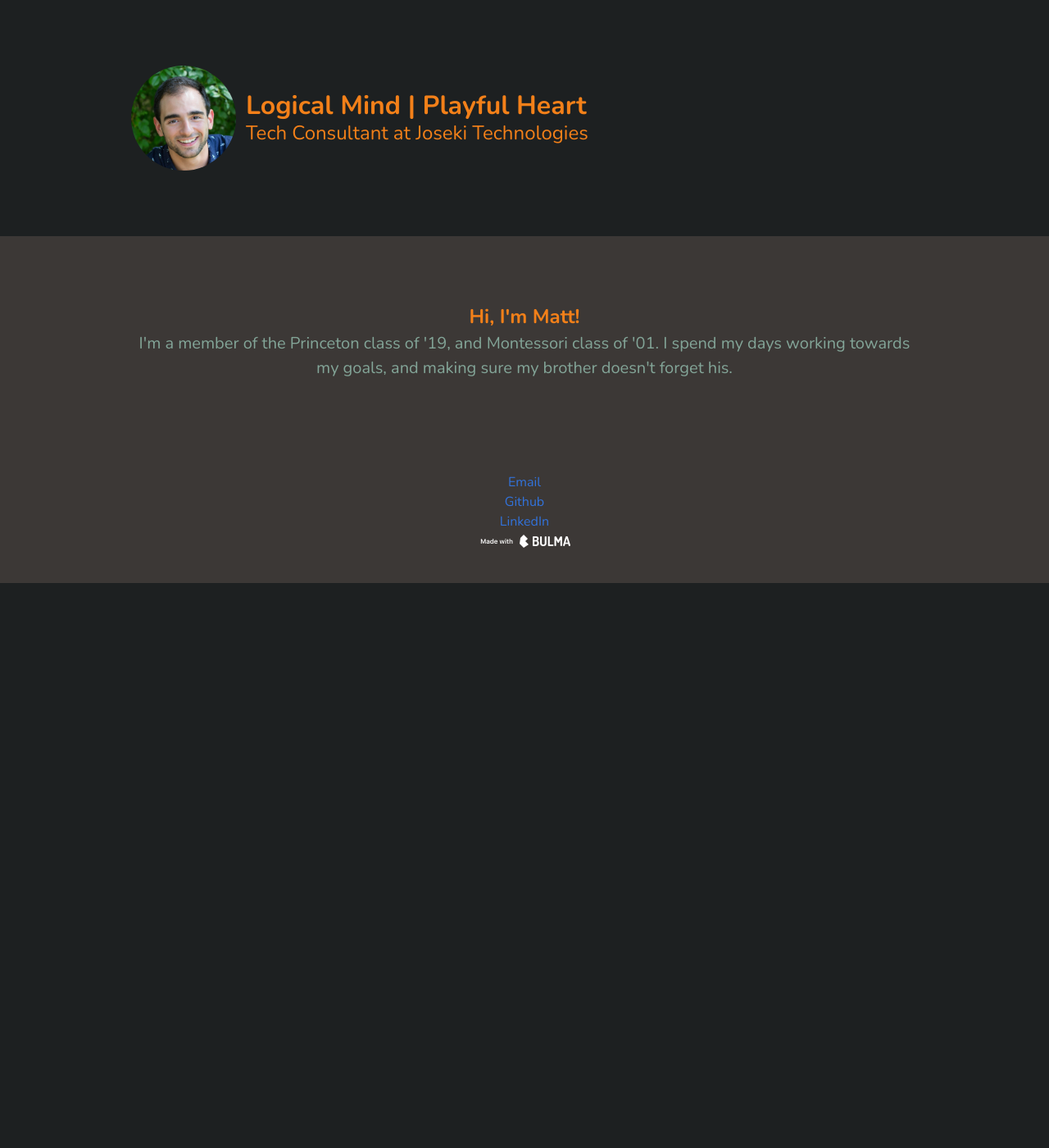
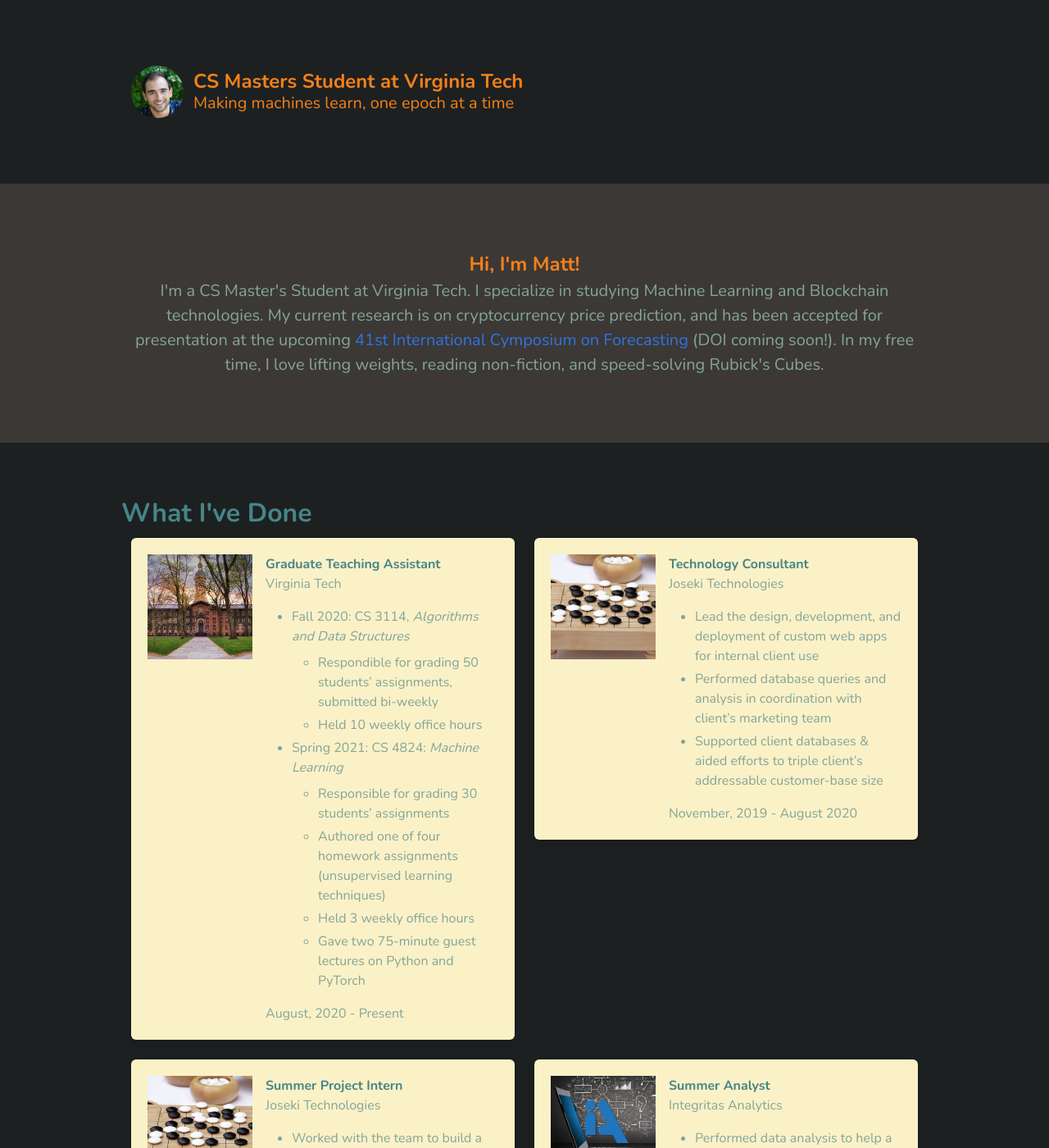
Before and after one commit to 0xHarrington/MattAHarrington.github.io, a Jekyll site: the page built from index.html, in a window 1280 px wide and 1400 px high. Shown: the whole window at 82% size. Built offline with Jekyll 4.4.1, drawn with Linux system fonts in a browser that asks for light colours; some of the changed text lies outside the part shown.

Commit message:
Website updates

```diff
--- a/_config.yml
+++ b/_config.yml
@@ -1,7 +1,8 @@
 # Site
 title:          "Matt Harrington"
 description:    "Matt Harrington's Personal Website"
-hero:           "Logical Mind | Playful Heart"
+hero:           "CS Masters Student at Virginia Tech"
+subhero:        "Making machines learn, one epoch at a time"
 picture:        'assets/img/headshot.jpg'
 locale:         en_US
 url:            https://matt-harrington.com #the base hostname & protocol for your site, e.g. http://example.com
--- a/_includes/experiences.html
+++ b/_includes/experiences.html
@@ -8,7 +8,8 @@
   </div>
   <div class="columns is-tablet is-multiline is-centered">
 
-    {% for experience in site.experiences %}
+    {% assign exp = site.experiences | sort: 'starttime' | reverse %}
+    {% for experience in exp %}
     <div class="column is-full-tablet is-half-widescreen">
       <div class="box">
         <div class="media">
@@ -21,8 +22,8 @@
           </div>
           <div class="media-content">
             <div class="content">
-              <Strong >{{ experience.name }}</Strong>
-              <p class="">{{ experience.role }}</p>
+              <Strong >{{ experience.role }}</Strong>
+              <p class="">{{ experience.name }}</p>
               <p>{{ experience.content | markdownify }}</p>
             </div>
             <time datetime={{experience.starttime}}>{{experience.timeframe}}</time>
--- a/_sass/main.scss
+++ b/_sass/main.scss
@@ -58,6 +58,7 @@ $danger: $light-orange;
 $warning: $light-yellow;
 $primary: $bg1;
 $scheme-main: $fg0;
+$box-background-color: $fg4;
 
 // Text Color
 $text-strong: $dark-blue;
--- a/index.html
+++ b/index.html
@@ -10,20 +10,20 @@ title: Home
       <div class="level">
         <div class="level-left">
           <div class="level-item">
-            <figure class="image is-128x128">
+            <figure class="image is-64x64">
               <img class="is-rounded" src={{site.picture}} />
             </figure>
           </div>
           <div class="level-item">
             <ul>
               <li>
-                <h1 class="title is-size-3 has-text-danger">
+                <h1 class="title is-size-4 has-text-danger">
                   {{ site.hero }}
                 </h1>
               <li>
               </li>
-                <h2 class="subtitle is-size-4 has-text-danger">
-                  Tech Consultant at Joseki Technologies
+                <h2 class="subtitle is-size-5 has-text-danger">
+                  {{ site.subhero }}
                 </h2>
               </li>
             </ul>
@@ -42,11 +42,11 @@ title: Home
         <p class="is-size-5">
           <strong class="is-size-4 has-text-danger">Hi, I'm Matt!</strong>
           <br>
-          I'm a member of the Princeton class of '19, and Montessori class of '01. I spend my days working towards my goals, and making sure my brother doesn't forget his.
+          I'm a CS Master's Student at Virginia Tech. I specialize in studying Machine Learning and Blockchain technologies. My current research is on cryptocurrency price prediction, and has been accepted for presentation at the upcoming <a href="https://isf.forecasters.org/">41st International Cymposium on Forecasting</a> (DOI coming soon!). In my free time, I love lifting weights, reading non-fiction, and speed-solving Rubick's Cubes.
         </p>
     </div>
   </div>
 </section>
 
-<!-- [> [> Things I've done so far <] <]
-   - {% include experiences.html %} -->
+<!-- [> Things I've done so far <] -->
+{% include experiences.html %}
```
Also changed, not shown: _experiences/excellis.md (deleted, +0 -14 lines), _experiences/joseki-intern.md (+1 -1 lines), _experiences/joseki_tech_fulltime.md (added, +13 -0 lines), _experiences/vt.md (added, +18 -0 lines).
